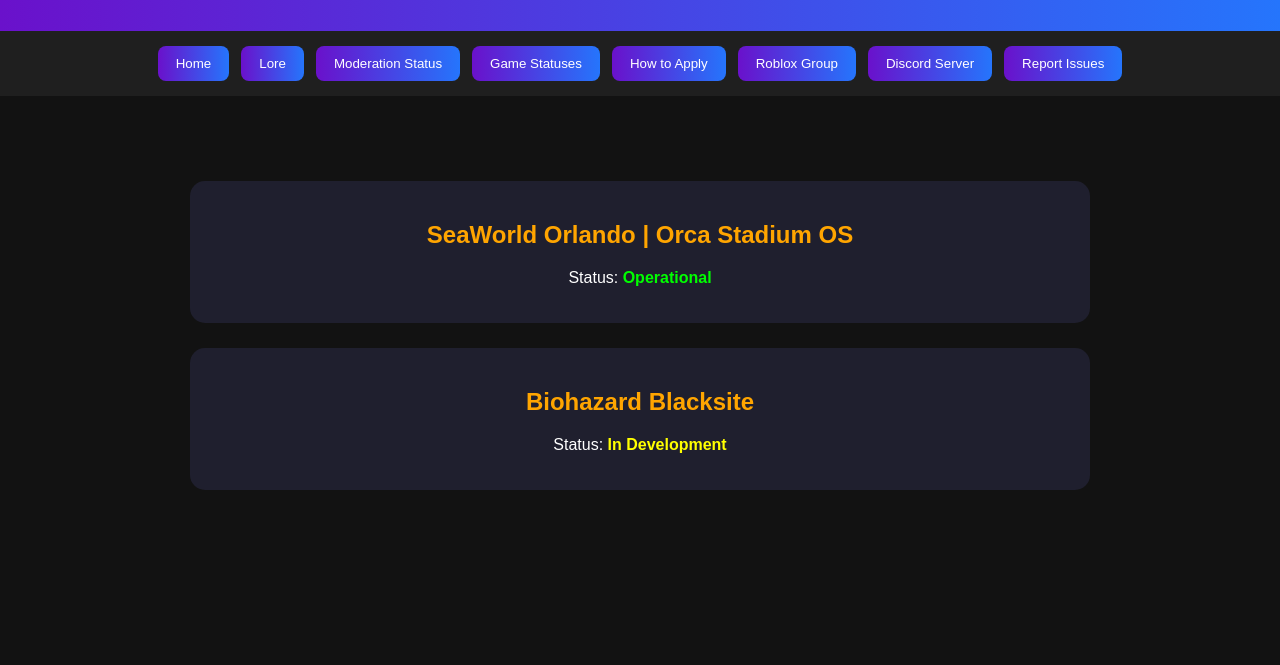
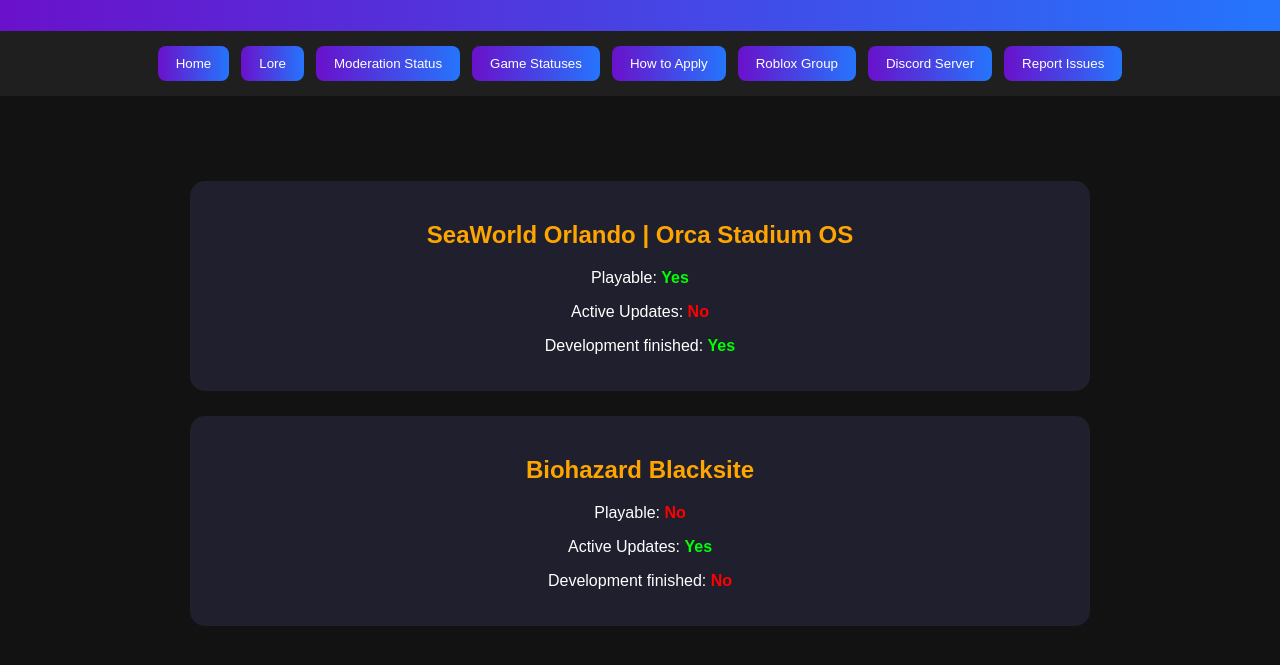
Before and after one commit to NuclearGod1244/The-Biohazard-Wiki, a plain HTML site: page gamestatuses.html in a window 1280 px wide. Shown: the part 109-774 px from the top of the page. Drawn offline with Linux system fonts and the light colour scheme.

Commit message:
Update gamestatuses.html

```diff
--- a/gamestatuses.html
+++ b/gamestatuses.html
@@ -11,7 +11,14 @@
 </head>
 
 <body>
-
+<style>
+    .OS1 { color: lime; font-weight: bold; }
+    .OS2 { color: red; font-weight: bold; }
+    .OS3 { color: lime; font-weight: bold; }
+    .BB1 { color: red; font-weight: bold; }
+    .BB2 { color: lime; font-weight: bold; }
+    .BB3 { color: red; font-weight: bold; }
+</style>
 <button onclick="history.back()" class="back-btn">← Back</button>
 
 <div class="header">
@@ -34,12 +41,17 @@
 
     <div class="info">
         <h2>SeaWorld Orlando | Orca Stadium OS</h2>
-        <p>Status: <span class="status">Operational</span></p>
+        <p>Playable: <span class="OS1">Yes</span></p>
+        <p>Active Updates: <span class="OS2">No</span></p>
+        <p>Development finished: <span class="OS3">Yes</span></p>
+
     </div>
 
     <div class="info">
         <h2>Biohazard Blacksite</h2>
-        <p>Status: <span class="development">In Development</span></p>
+        <p>Playable: <span class="BB1">No</span></p>
+        <p>Active Updates: <span class="BB2">Yes</span></p>
+        <p>Development finished: <span class="BB3">No</span></p>
     </div>
 
 </div>
```
